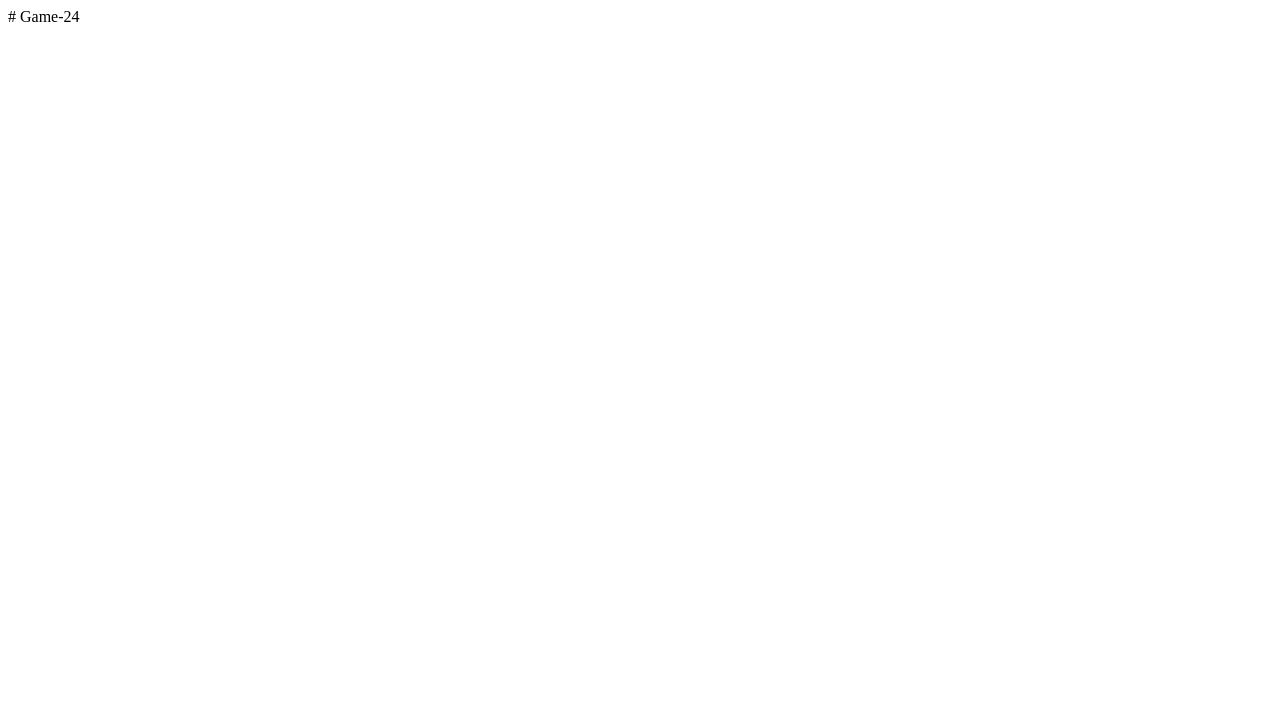
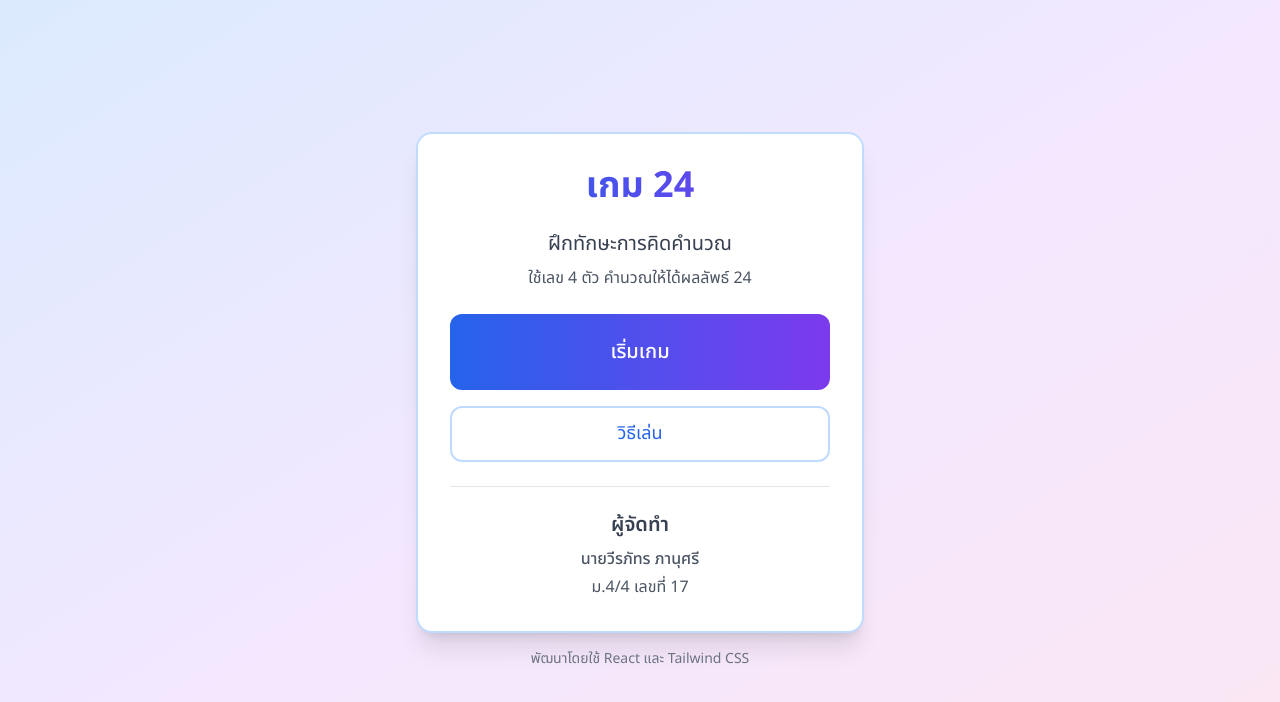
Before and after one commit to STTY00221/Game-24, a plain HTML site: page index.html in a window 1280 px wide. Drawn offline with nearby package versions, Linux system fonts and the light colour scheme.

Commit message:
Update index.html

```diff
--- a/index.html
+++ b/index.html
@@ -1 +1,94 @@
-# Game-24
+<!DOCTYPE html>
+<html lang="th">
+<head>
+    <meta charset="UTF-8">
+    <meta name="viewport" content="width=device-width, initial-scale=1.0">
+    <title>เกม 24 - เมนูหลัก</title>
+    <script src="https://cdn.tailwindcss.com"></script>
+    <style>
+        @import url('https://fonts.googleapis.com/css2?family=Noto+Sans+Thai:wght@400;500;600;700&display=swap');
+        * {
+            font-family: 'Noto Sans Thai', sans-serif;
+        }
+        .gradient-text {
+            background: linear-gradient(to right, #2563eb, #7c3aed);
+            -webkit-background-clip: text;
+            background-clip: text;
+            color: transparent;
+        }
+        .gradient-bg {
+            background: linear-gradient(to bottom right, #dbeafe, #f3e8ff, #fce7f3);
+        }
+        .gradient-button {
+            background: linear-gradient(to right, #2563eb, #7c3aed);
+        }
+        .gradient-button:hover {
+            background: linear-gradient(to right, #1d4ed8, #6d28d9);
+        }
+    </style>
+</head>
+<body class="gradient-bg min-h-screen">
+    <div class="container mx-auto px-4 py-8 flex items-center justify-center min-h-screen">
+        <div class="max-w-md w-full">
+            <div class="bg-white rounded-2xl shadow-xl border-2 border-blue-200 overflow-hidden">
+                <div class="p-8">
+                    <div class="text-center space-y-6">
+                        <h1 class="text-4xl font-bold gradient-text">
+                            เกม 24
+                        </h1>
+
+                        <div class="space-y-2">
+                            <p class="text-xl text-gray-700">
+                                ฝึกทักษะการคิดคำนวณ
+                            </p>
+                            <p class="text-gray-600">
+                                ใช้เลข 4 ตัว คำนวณให้ได้ผลลัพธ์ 24
+                            </p>
+                        </div>
+
+                        <div class="space-y-4">
+                            <a href="/game"
+                               class="gradient-button block w-full py-6 rounded-xl text-xl text-white font-medium hover:shadow-lg transition duration-200">
+                                เริ่มเกม
+                            </a>
+
+                            <a href="/tutorial"
+                               class="block w-full py-3 rounded-xl text-lg text-blue-600 border-2 border-blue-200 hover:bg-blue-50 transition duration-200">
+                                วิธีเล่น
+                            </a>
+                        </div>
+
+                        <div class="pt-6 border-t border-gray-200">
+                            <h2 class="text-xl font-semibold text-gray-700 mb-2">
+                                ผู้จัดทำ
+                            </h2>
+                            <div class="space-y-1 text-gray-600">
+                                <p class="font-medium">นายวีรภัทร ภานุศรี</p>
+                                <p>ม.4/4 เลขที่ 17</p>
+                            </div>
+                        </div>
+                    </div>
+                </div>
+            </div>
+
+            <div class="mt-4 text-center">
+                <p class="text-sm text-gray-500">
+                    พัฒนาโดยใช้ React และ Tailwind CSS
+                </p>
+            </div>
+        </div>
+    </div>
+
+    <script>
+        // Add smooth hover effect for buttons
+        document.querySelectorAll('a').forEach(button => {
+            button.addEventListener('mouseover', () => {
+                button.style.transform = 'translateY(-2px)';
+            });
+            button.addEventListener('mouseout', () => {
+                button.style.transform = 'translateY(0)';
+            });
+        });
+    </script>
+</body>
+</html>
```
